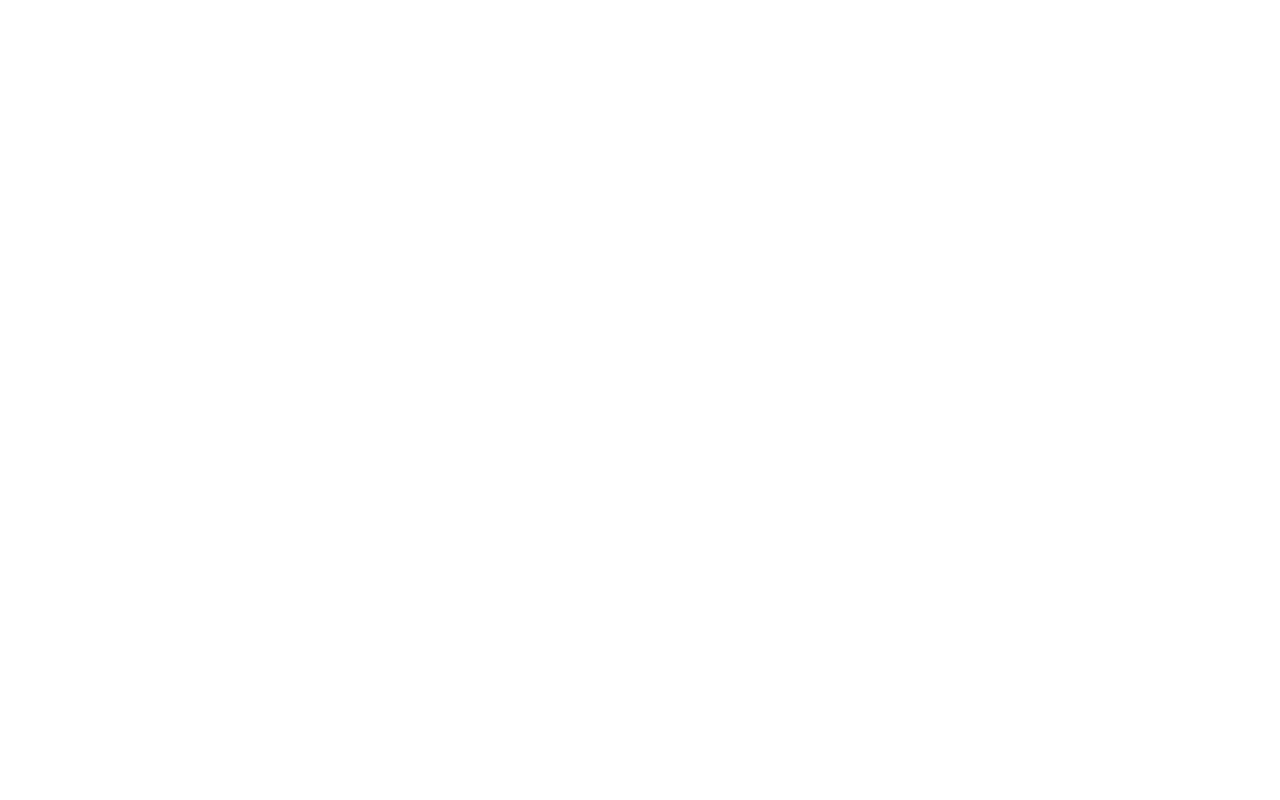
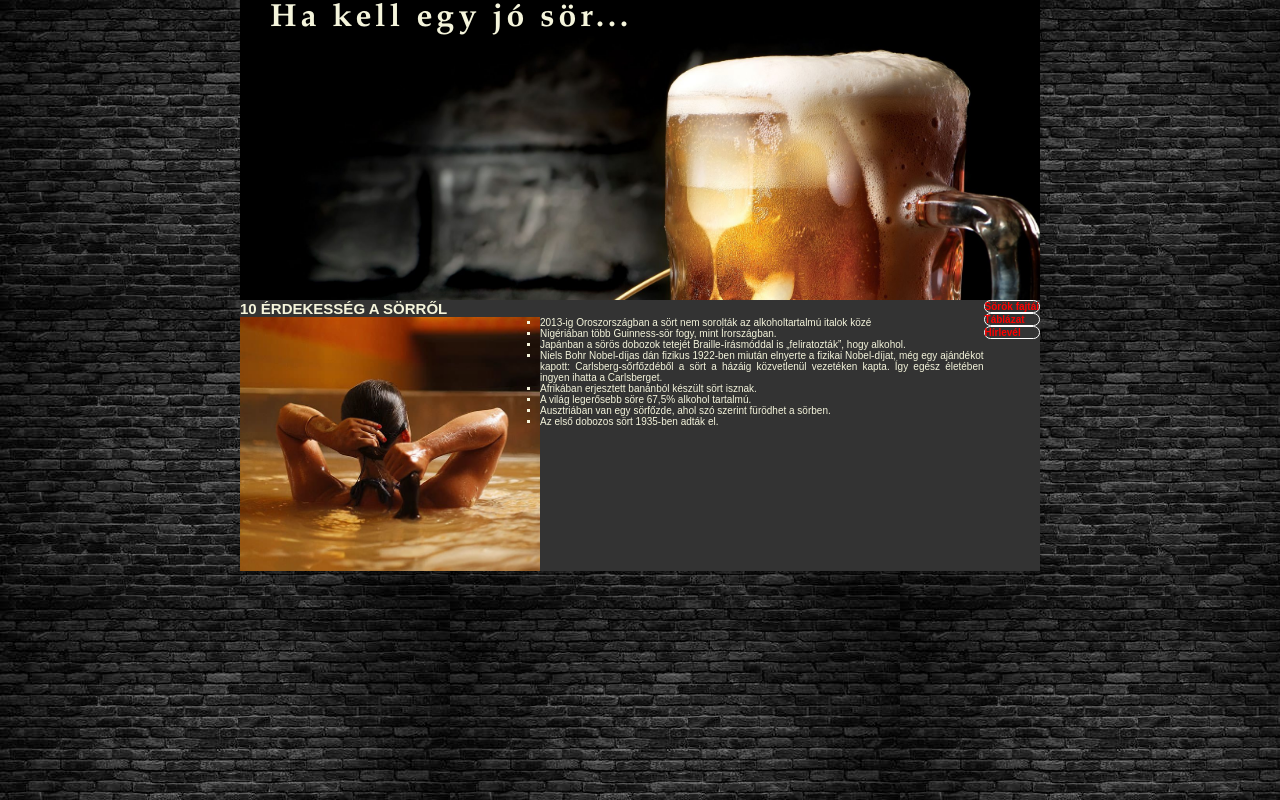
Before and after one commit to kisvmrtn/sor, a plain HTML site: page index.html in a window 1280 px wide. Drawn offline with Linux system fonts and the light colour scheme.

Commit message:
alapszerkezet + stilusok készen

```diff
--- a/index.html
+++ b/index.html
@@ -7,6 +7,34 @@
     <title>Kisvradi Márton</title>
 </head>
 <body>
+    <main>
+        <header>
+            <h1>Ha kell egy jó sör...</h1>
+        </header>
+        <nav>
+            <ul>
+                <li><a href="#">Sörök fajtái</a></li>
+                <li><a href="#">Táblázat</a></li>
+                <li><a href="#">Hírlevél</a></li>
+            </ul>
+        </nav>
+        <article>
+            <h1>10 ÉRDEKESSÉG A SÖRRŐL</h1>
+            <img src="kepek/sorfurdo.jpg" alt="">
+            <ul>
+                <li>2013-ig Oroszországban a sört nem sorolták az alkoholtartalmú italok közé</li>
+                <li>Nigériában több Guinness-sör fogy, mint Írországban.</li>
+                <li>Japánban a sörös dobozok tetejét Braille-írásmóddal is „feliratozták”, hogy alkohol.</li>
+                <li>Niels Bohr Nobel-díjas dán fizikus 1922-ben miután elnyerte a fizikai Nobel-díjat, még egy ajándékot kapott: Carlsberg-sőrfőzdéből a sört a házáig közvetlenül vezetéken kapta. Így egész életében ingyen ihatta a Carlsberget.</li>
+                <li>Afrikában erjesztett banánból készült sört isznak.</li>
+                <li>A világ legerősebb söre 67,5% alkohol tartalmú.</li>
+                <li>Ausztriában van egy sörfőzde, ahol szó szerint fürödhet a sörben.</li>
+                <li>Az első dobozos sört 1935-ben adták el.</li>
+            </ul>
+        </article>
+    </main>
+    <footer>
 
+    </footer>
 </body>
 </html>
--- a/style.css
+++ b/style.css
@@ -0,0 +1,77 @@
+* {
+    box-sizing: border-box;
+    margin: 0;
+    padding: 0;
+    font-family: Arial, Verdana, sans-serif;
+    color: beige;
+    font-size: 10px;
+}
+body {
+    background: url(design/teglafal.jpg);
+    max-width: 1000px;
+    margin: auto;
+}
+header {
+    background: url(design/beer-new_401732638.jpg);
+    background-size: cover;
+    height: 300px;
+    grid-area: h;
+}
+header h1 {
+    font-weight: bold;
+    font-family: Garamond;
+    letter-spacing: 4px;
+    font-size: 32px;
+    float: left;
+    margin-top: 0px;
+    margin-left: 30px;
+}
+nav ul {
+    grid-area: n;
+    list-style: none;
+}
+nav li {
+    border: 1px solid white;
+    border-radius: 10px;
+}
+nav li:hover {
+    background-color: #d4caca;
+}
+nav a {
+    text-decoration: none;
+    color: red;
+    font-weight: bold;
+}
+nav a:hover {
+    color: white;
+}
+main {
+    width: 80%;
+    max-width: 1000px;
+    margin: auto;
+    background-color: #333333;
+    display: grid;
+    grid-template-areas: "h h h"
+                         "a a n"
+                         "f f f";
+}
+article {
+    grid-area: a;
+    text-align: justify;
+}
+article p {
+    font-size: 10px;
+}
+article h1 {
+    font-size: 15px;
+}
+article img {
+    width: 300px;
+    float: left;
+}
+article li {
+    list-style: square;
+}
+footer {
+    grid-area: f;
+}
```
